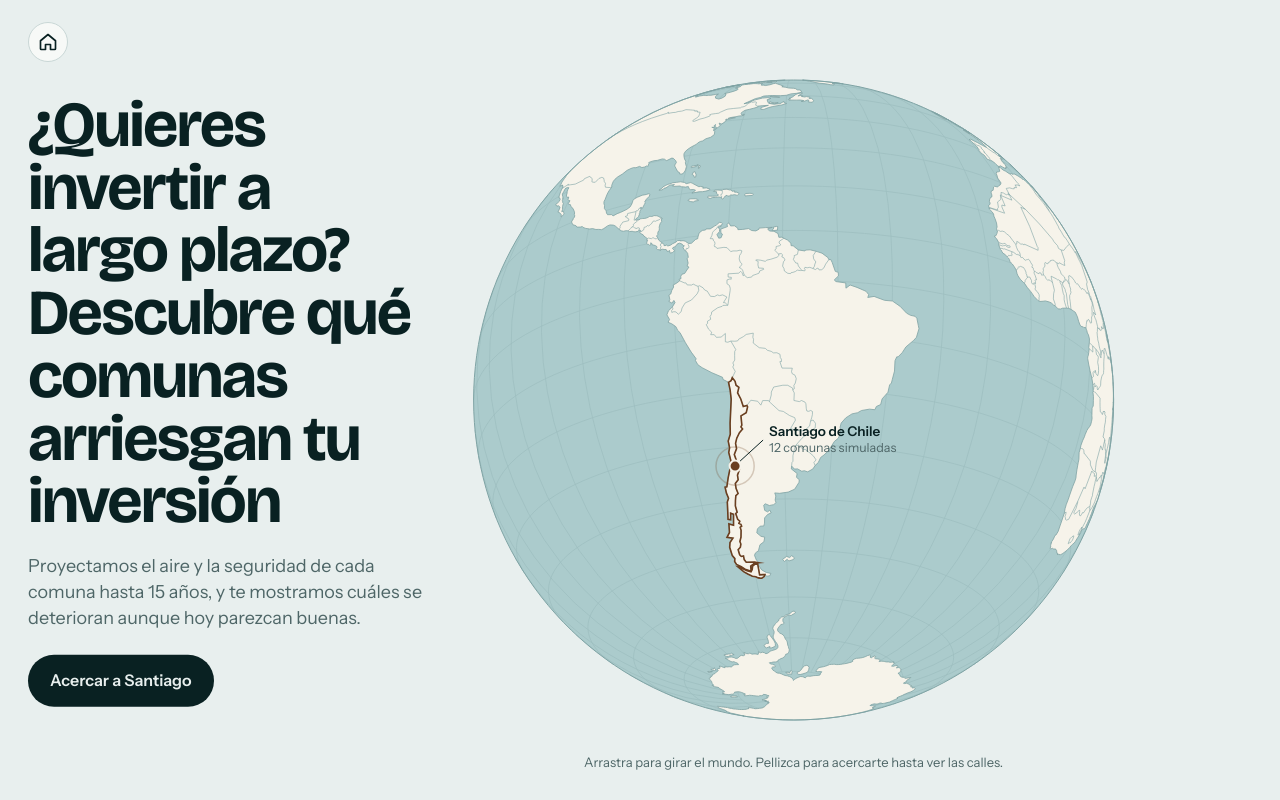
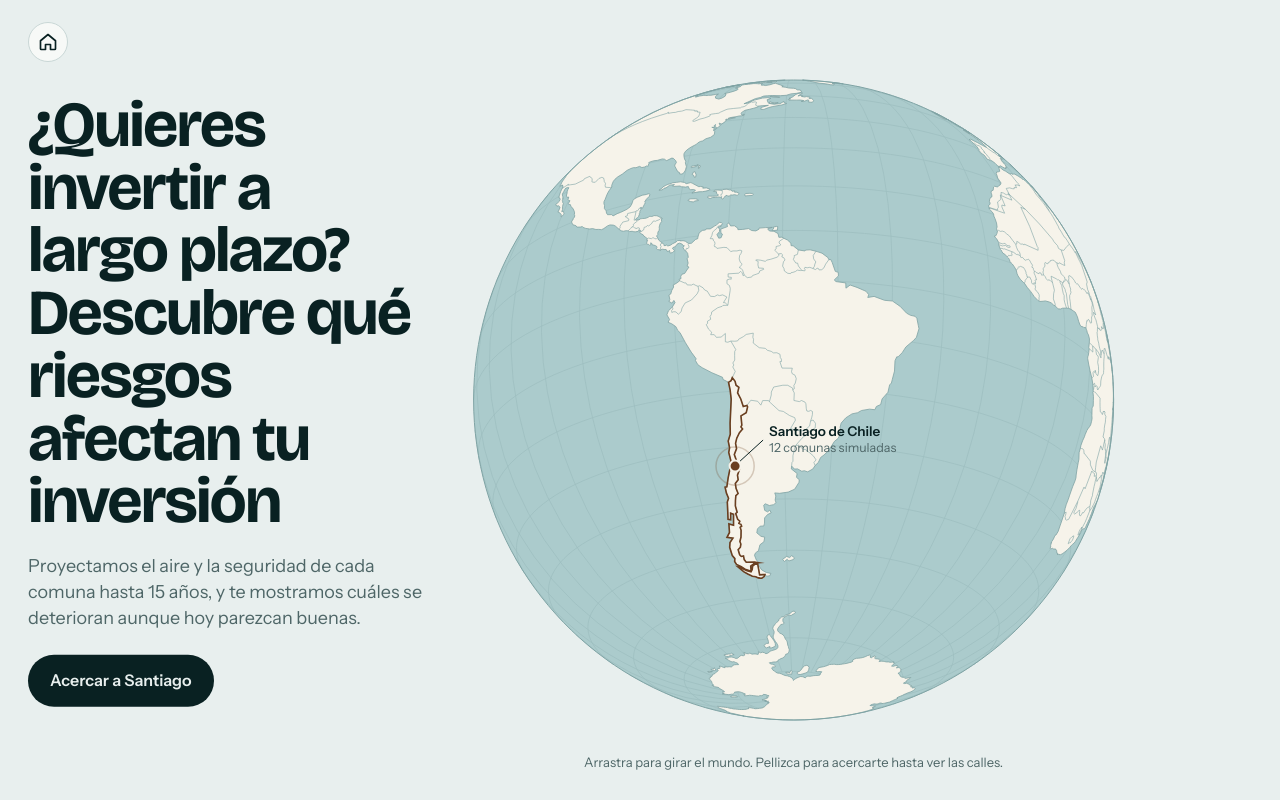
Before and after one commit to platanus-hack/platanus-hack-26-cl-team-22, a React (Vite) app in the folder web/: page / in a window 1280 px wide. Shown: the top 800 px of the page. Built offline with nearby package versions, Linux system fonts and the light colour scheme.

Commit message:
feat(web): reword the intro title around investment risks

```diff
--- a/web/src/simulator/Simulator.tsx
+++ b/web/src/simulator/Simulator.tsx
@@ -46,7 +46,7 @@ export const Simulator = memo(function Simulator({ onReady, onHome }: Props) {
           </div>
 
           <div className="intro">
-            <h1>¿Quieres invertir a largo plazo?<br />Descubre qué comunas arriesgan tu inversión</h1>
+            <h1>¿Quieres invertir a largo plazo?<br />Descubre qué riesgos afectan tu inversión</h1>
             <p>Proyectamos el aire y la seguridad de cada comuna hasta 15 años, y te mostramos cuáles se deterioran aunque hoy parezcan buenas.</p>
             <button className="cta" id="cta">Acercar a Santiago</button>
           </div>
```
